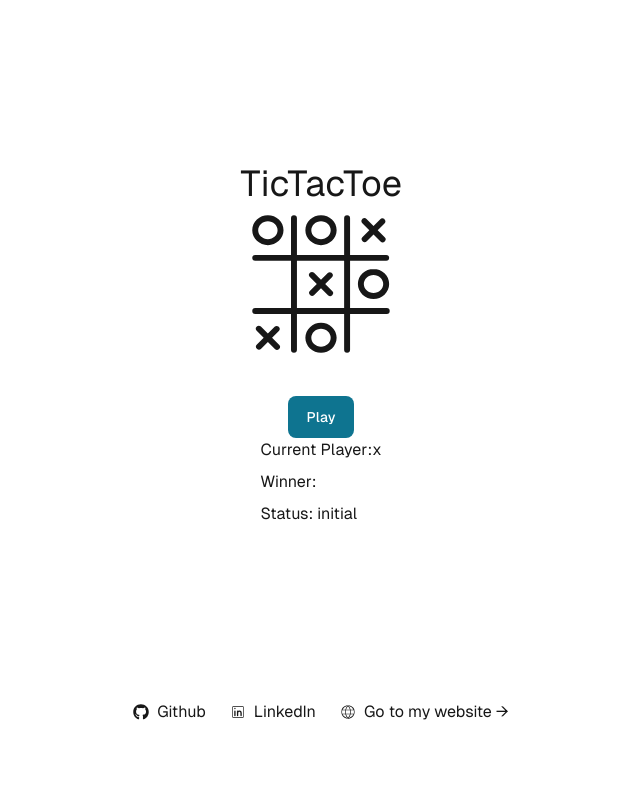
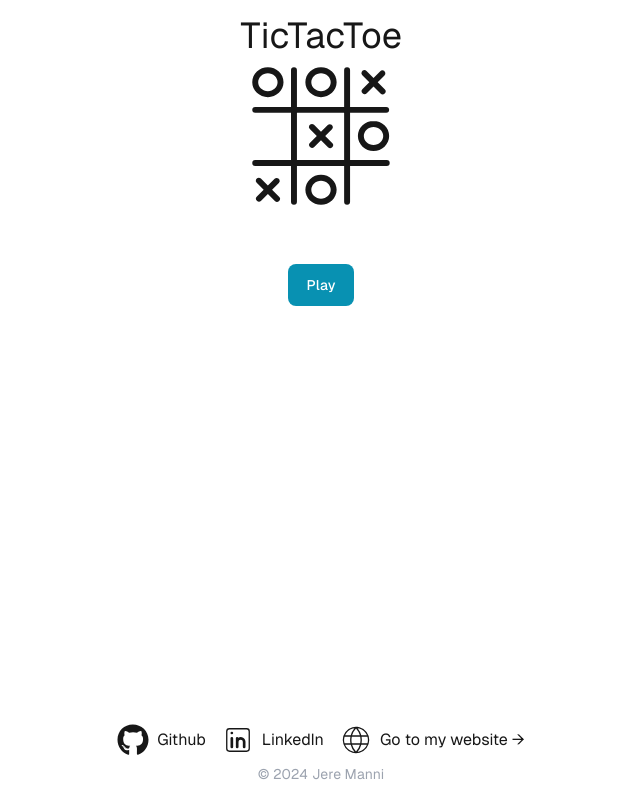
Before and after one commit to Jefishub/tictactoe, a Next.js app: page / in a window 1280 px wide. Shown: the whole page, without its empty margins (319-959 px from the left). Built offline with nearby package versions, Linux system fonts and the light colour scheme.

Commit message:
tweaked styling

```diff
--- a/app/components/Board.tsx
+++ b/app/components/Board.tsx
@@ -4,7 +4,7 @@ export const Board = () => {
     const cells = Array.from({ length: 9 }, (_, i) => i + 1);
 
     return (
-        <div className="flex w-screen max-w-96 p-4">
+        <div className="flex w-screen max-w-96 p-4 sm:p-0">
             <div className="grid grid-cols-3 w-full aspect-square bg-slate-500">
                 {cells.map((cell, i) => (
                     <Cell
--- a/app/components/Cell.tsx
+++ b/app/components/Cell.tsx
@@ -2,6 +2,8 @@
 
 import { useContext } from "react";
 import { GameContext } from "../GameContext";
+import { ImCross } from "react-icons/im";
+import { FaRegCircle } from "react-icons/fa";
 
 export const Cell = ({ children, index }: { children: React.ReactNode, index: number }) => {
     const {gameState, handleClick} = useContext(GameContext)
@@ -10,7 +12,8 @@ export const Cell = ({ children, index }: { children: React.ReactNode, index: nu
             onClick={() => handleClick(index)}
             className="flex aspect-square justify-center items-center border border-gray-300 cursor-pointer"
         >
-            {gameState.board[index]}
+            {gameState.board[index] === 'o' && <FaRegCircle />}
+            {gameState.board[index] === 'x' && <ImCross />}
         </div>
     );
 };
--- a/app/components/Footer.tsx
+++ b/app/components/Footer.tsx
@@ -1,32 +1,39 @@
 import { FaGithub } from "react-icons/fa";
 import { CiGlobe } from "react-icons/ci";
 import { CiLinkedin } from "react-icons/ci";
+import { FooterCopyright } from "flowbite-react";
 
-export default function Footer() {
+export default function CustomFooter() {
     return (
 
-      <footer className="row-start-3 flex gap-6 flex-wrap items-center justify-center">
+        <footer className="p-4 flex gap-2 flex-col items-center justify-center">
+            <div className="flex flex-row flex-wrap gap-4">
+
                 <a
                     className="flex items-center gap-2 hover:underline hover:underline-offset-4"
                     href="https://github.com/Jefishub/tictactoe"
                 >
-          <FaGithub />
-          Github
+                    <FaGithub className="size-8" />
+                    <span className="hidden sm:flex">Github</span>
                 </a>
                 <a
                     className="flex items-center gap-2 hover:underline hover:underline-offset-4"
                     href="https://www.linkedin.com/in/jeremanni/"
                 >
-          <CiLinkedin />
-          LinkedIn
+                    <CiLinkedin className="size-8" />
+                    <span className="hidden sm:flex">LinkedIn</span>
+
                 </a>
                 <a
                     className="flex items-center gap-2 hover:underline hover:underline-offset-4"
                     href="https://jeremanni.info"
                 >
-          <CiGlobe />
-          Go to my website →
+                    <CiGlobe className="size-8" />
+                    <span className="hidden sm:flex">Go to my website →</span>
+
                 </a>
+            </div>
+            <FooterCopyright by="Jere Manni" year={2024} />
         </footer>
     );
 }
--- a/app/components/GameScreen.tsx
+++ b/app/components/GameScreen.tsx
@@ -1,6 +1,6 @@
 'use client'
 
-import { Button } from "flowbite-react"
+import { Button, Card } from "flowbite-react"
 import { useContext } from "react"
 import { Board } from "./Board"
 import { GameContext } from "../GameContext"
@@ -9,17 +9,17 @@ export const GameScreen = () => {
     const { gameState, changeStatus, playAgain } = useContext(GameContext)
 
     return (
-        <div className="flex flex-col items-center w-full">
+        <div className="flex flex-col items-center w-full p-4 gap-4">
             {gameState.status === 'initial' && <Button onClick={() => changeStatus('start')}>Play</Button>}
             {gameState.status != 'initial' && <div className="animate-grow flex items-center">
                 <Board />
             </div>}
-            <div className="flex flex-col gap-2">
-                <div>Current Player:{gameState.currentPlayer}</div>
-                <div>Winner: {gameState.winner}</div>
-                <div>Status: {gameState.status}</div>
-            </div>
-            {gameState.status === 'end' &&  <Button onClick={playAgain}>Play again</Button>}
+            {gameState.status != 'initial' && <Card className="w-full max-w-96">
+                {gameState.status === 'end'
+                    ? <div>{`${gameState.winner === 'draw' ? "It's a draw!" : "Player " + gameState.winner + " wins!"}`}</div>
+                    : <div>{`Player ${gameState.currentPlayer} turn`}</div>}
+            </Card>}
+            {gameState.status === 'end' && <Button onClick={playAgain}>Play again</Button>}
         </div>
     )
 }
--- a/app/components/Header.tsx
+++ b/app/components/Header.tsx
@@ -2,7 +2,7 @@ import { GiTicTacToe } from "react-icons/gi";
 
 export const Header = () => {
     return (
-        <div className="flex flex-col items-center">
+        <div className="flex flex-col items-center pt-4">
             <div className="text-4xl">TicTacToe</div>
             <GiTicTacToe className="w-40 h-40" />
         </div>
--- a/app/layout.tsx
+++ b/app/layout.tsx
@@ -24,7 +24,7 @@ export default function RootLayout({
   children: React.ReactNode;
 }>) {
   return (
-    <html lang="en">
+    <html lang="en" className="dark">
       <body
         className={`${geistSans.variable} ${geistMono.variable} antialiased`}
       >
--- a/app/page.tsx
+++ b/app/page.tsx
@@ -1,18 +1,18 @@
-import Footer from "./components/Footer";
+import CustomFooter from "./components/Footer";
 import { GameScreen } from "./components/GameScreen";
 import { Header } from "./components/Header";
 import { GameProvider } from "./GameContext";
 
 export default function Home() {
   return (
-    <div className="grid grid-rows-[20px_1fr_20px] min-h-screen pb-20 gap-16 sm:p-20 font-[family-name:var(--font-geist-sans)]">
+    <div className="min-h-screen font-[family-name:var(--font-geist-sans)] flex flex-col justify-between">
       <main className="flex flex-col w-full gap-8 row-start-2">
         <Header />
         <GameProvider >
           <GameScreen />
         </GameProvider>
       </main>
-      <Footer />
+      <CustomFooter />
     </div>
   );
 }
--- a/tailwind.config.ts
+++ b/tailwind.config.ts
@@ -2,6 +2,7 @@ import type { Config } from "tailwindcss";
 const flowbite = require("flowbite-react/tailwind");
 
 const config: Config = {
+  darkMode: 'class',
   content: [
     flowbite.content(),
     "./pages/**/*.{js,ts,jsx,tsx,mdx}",
```
Lines whose indentation alone changed are shown as unchanged.
